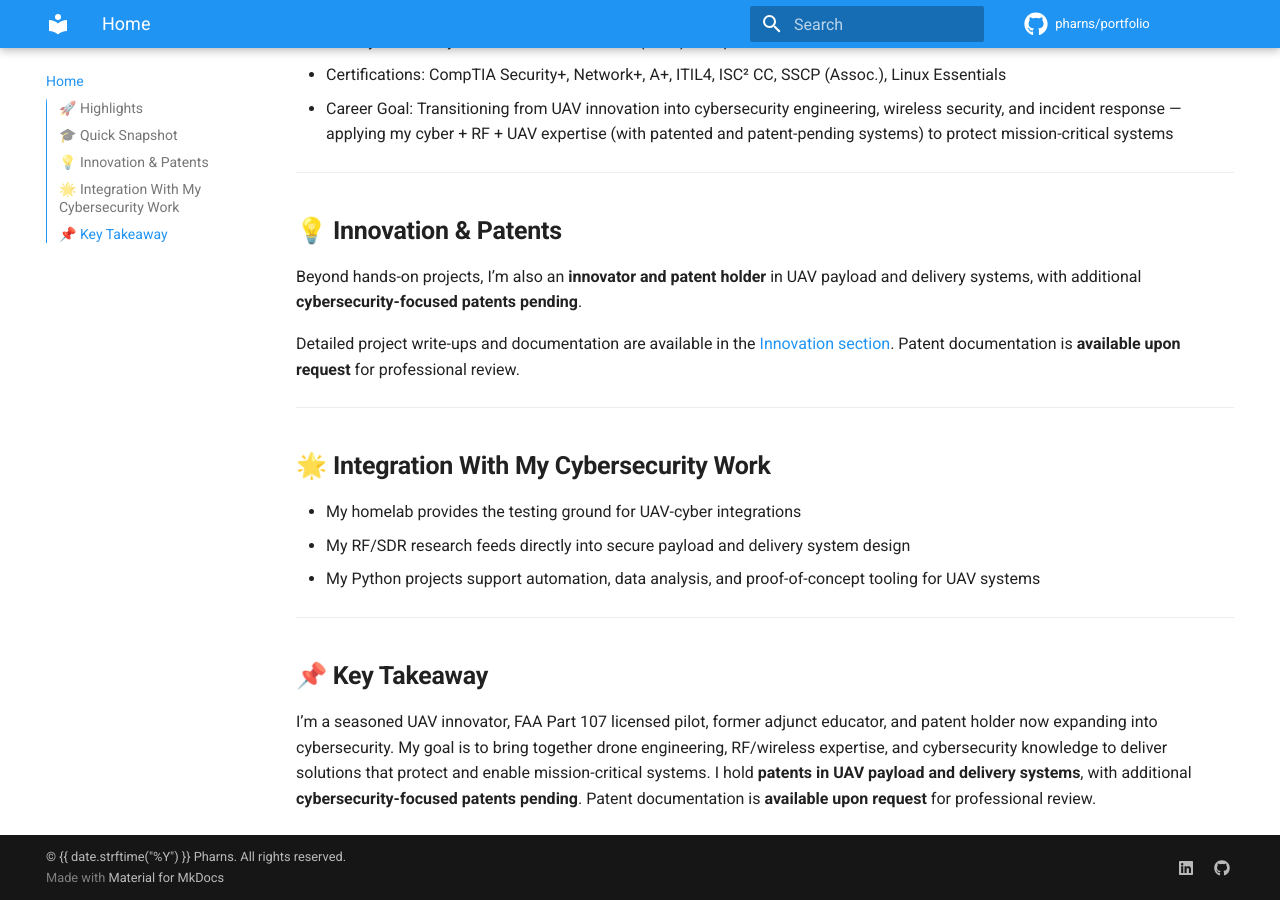
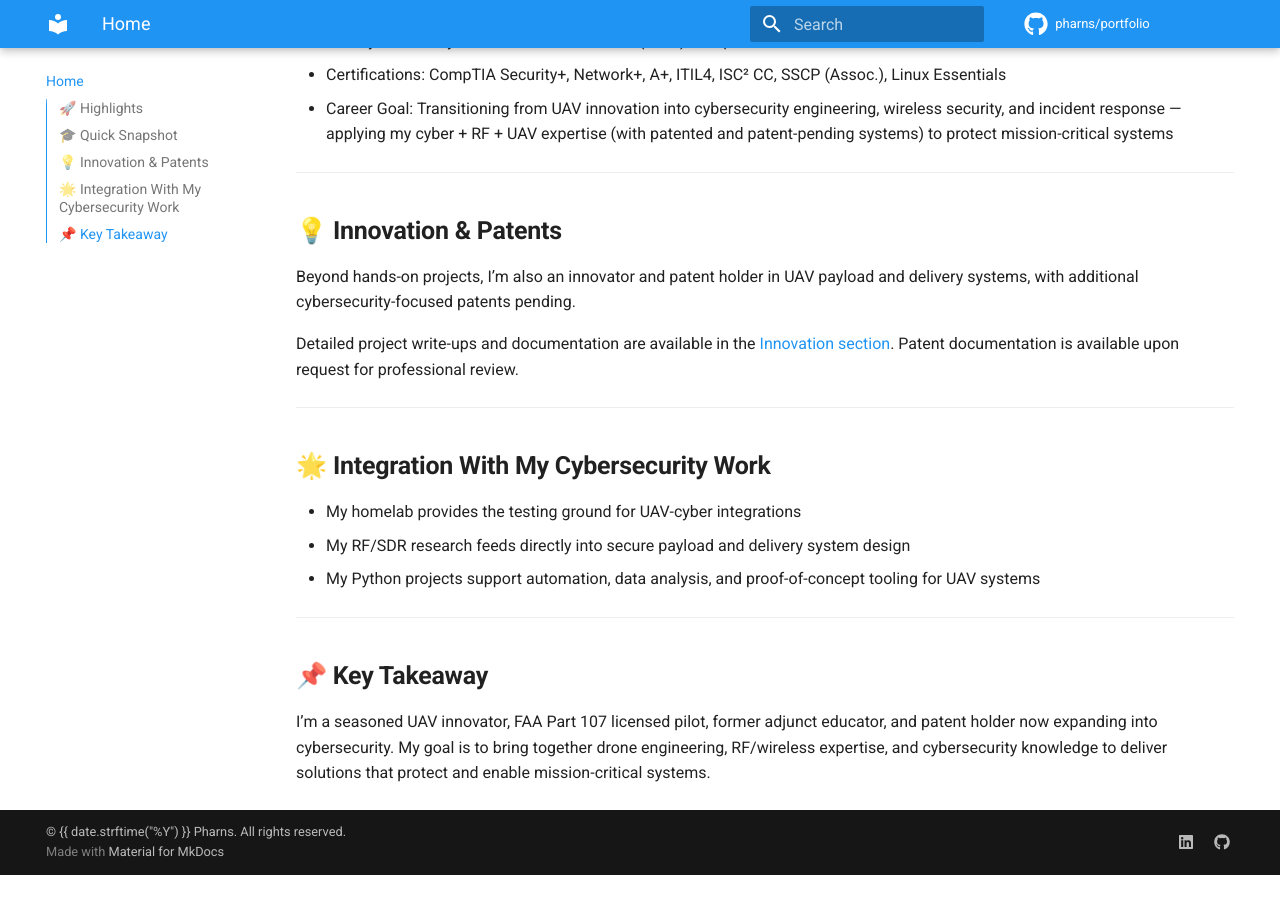
Before and after one commit to Pharns/portfolio, an MkDocs documentation site: the page built from docs/index.md, in a window 1280 px wide and 900 px high, scrolled down 924 px. Built offline with MkDocs 1.6.1 and Material for MkDocs 9.7.7, drawn with Linux system fonts in a browser that asks for light colours; comment, search, counter and statistics services are not loaded; after the commit the page ends 1799 px from its top, so only the background shows below that.

Commit message:
file name correction

```diff
--- a/docs/index.md
+++ b/docs/index.md
@@ -32,9 +32,9 @@ Building on this foundation, I’m now expanding into cybersecurity to apply my
 
 ## **💡 Innovation & Patents**
 
-Beyond hands-on projects, I’m also an **innovator and patent holder** in UAV payload and delivery systems, with additional **cybersecurity-focused patents pending**.
+Beyond hands-on projects, I’m also an innovator and patent holder in UAV payload and delivery systems, with additional cybersecurity-focused patents pending.
 
-Detailed project write-ups and documentation are available in the [Innovation section](innovation/). Patent documentation is **available upon request** for professional review.
+Detailed project write-ups and documentation are available in the [Innovation section](innovation/). Patent documentation is available upon request for professional review.
 
 ---
 
@@ -46,4 +46,4 @@ Detailed project write-ups and documentation are available in the [Innovation se
 ---
 
 ## 📌 **Key Takeaway**
-I’m a seasoned UAV innovator, FAA Part 107 licensed pilot, former adjunct educator, and patent holder now expanding into cybersecurity. My goal is to bring together drone engineering, RF/wireless expertise, and cybersecurity knowledge to deliver solutions that protect and enable mission-critical systems. I hold **patents in UAV payload and delivery systems**, with additional **cybersecurity-focused patents pending**. Patent documentation is **available upon request** for professional review.
+I’m a seasoned UAV innovator, FAA Part 107 licensed pilot, former adjunct educator, and patent holder now expanding into cybersecurity. My goal is to bring together drone engineering, RF/wireless expertise, and cybersecurity knowledge to deliver solutions that protect and enable mission-critical systems.
```
Also changed, not shown: docs/about.md (+1 -2 lines), docs/cybersecurity/homelab.md (deleted, +0 -13 lines), docs/cybersecurity/index.md (+1 -1 lines), docs/cybersecurity/homelab-journey.md (renamed from docs/cybersecurity/homelab-journy.md).
